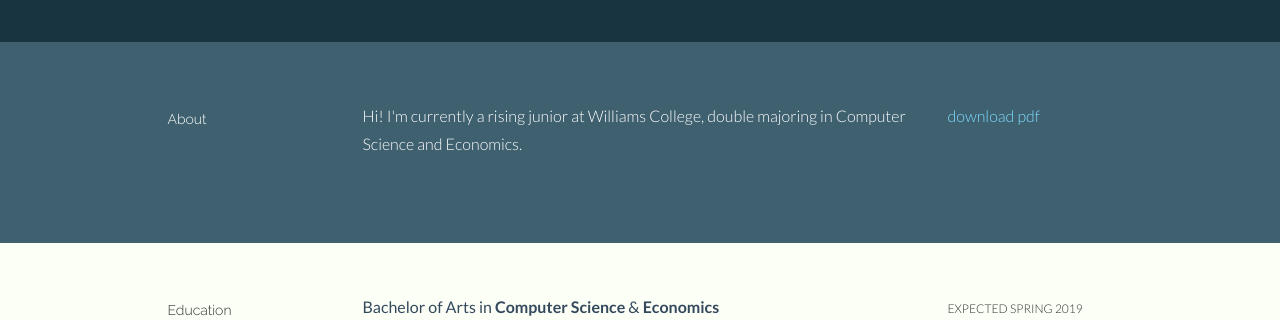
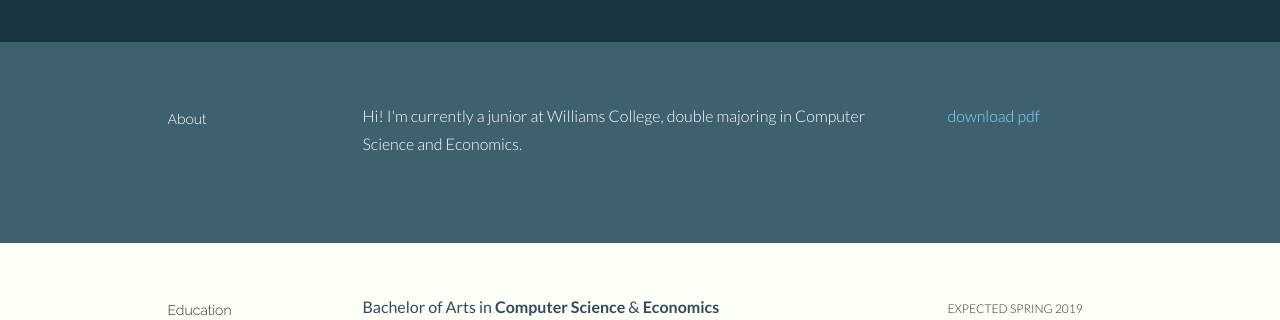
Before and after one commit to thomas2711/site, a Django app: page / in a window 1280 px wide. Shown: the part 358-678 px from the top of the page. Run offline with Django 3.2, Linux system fonts and the light colour scheme; parts of the project's set-up code (start-up, migrations or seed data) failed here and were passed over; some libraries are stand-ins or nearby versions.

Commit message:
No longer a rising junior!

```diff
--- a/resume/templates/resume/index.html
+++ b/resume/templates/resume/index.html
@@ -90,7 +90,7 @@
     				<h5>About</h5>
     			</div>
     			<div class="col-lg-6">
-    				<p>Hi! I'm currently a rising junior at Williams College, double majoring in Computer Science and Economics.</p>
+    				<p>Hi! I'm currently a junior at Williams College, double majoring in Computer Science and Economics.</p>
     			</div>
     			<div class="col-lg-3">
     				<p><a href="{% static 'resume/assets/ter-resume.pdf' %}" target="_blank">download pdf</a></p>
```
